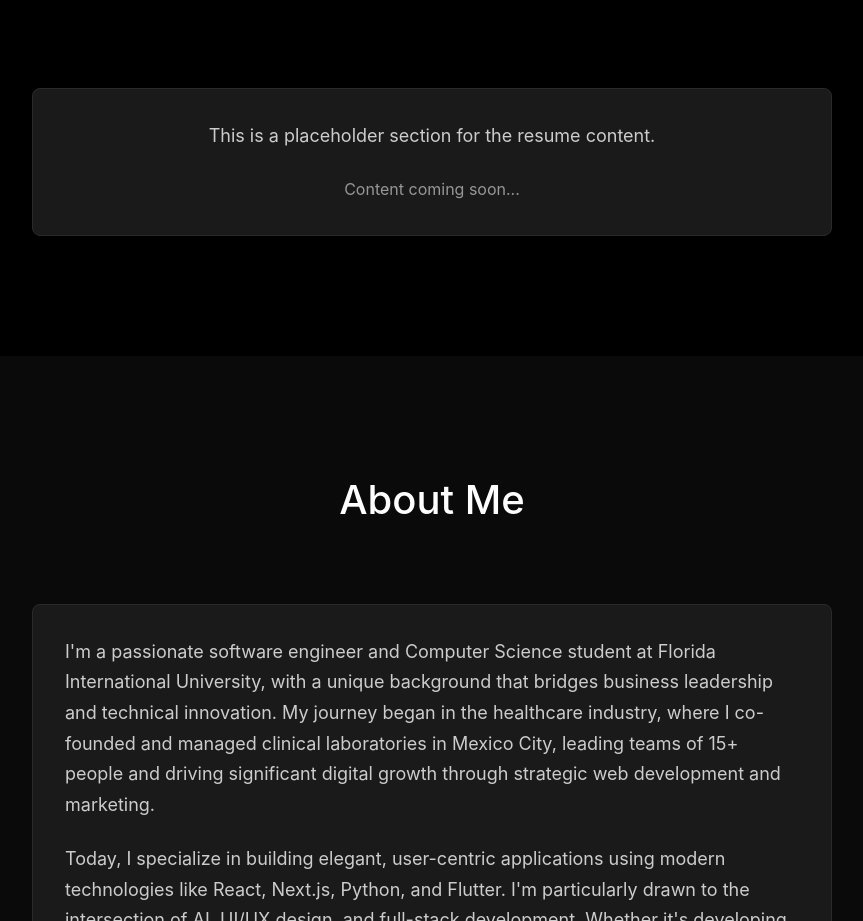
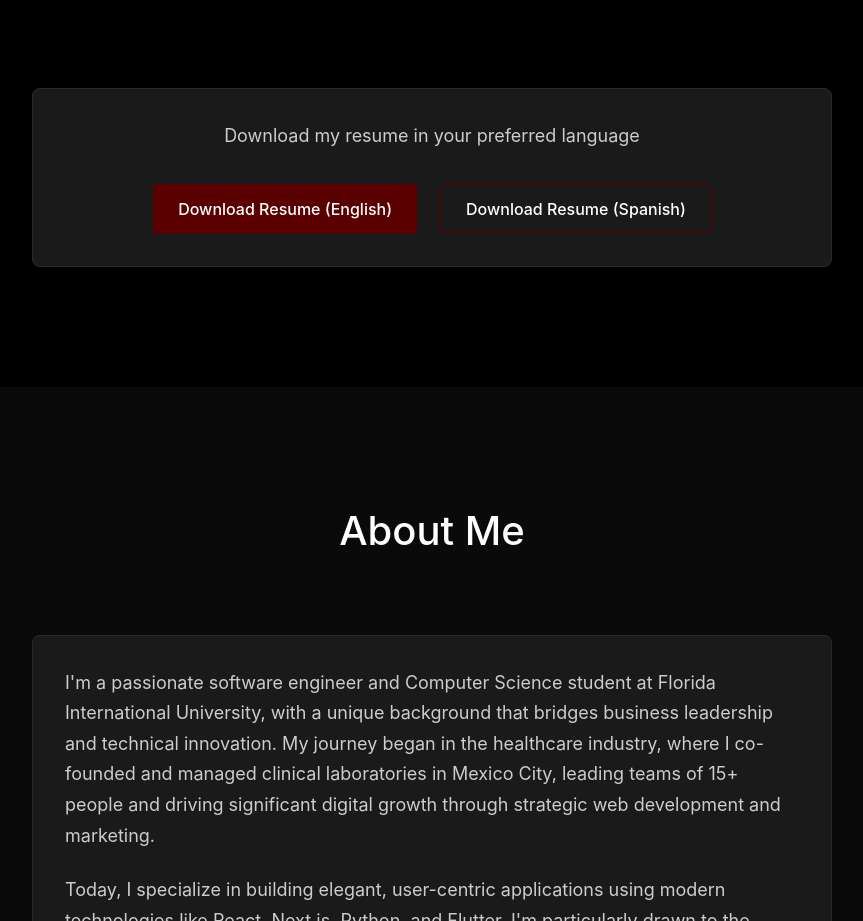
Before and after one commit to Laibrez/laibrez.github.io, a Next.js app: page / in a window 1280 px wide. Shown: the part 6196-7117 px from the top of the page, without its empty margins (208-1071 px from the left). Built offline with nearby package versions, Linux system fonts and the light colour scheme.

Commit message:
Add resume download functionality with English and Spanish options
Co-authored-by: Laibrez <190900001+Laibrez@users.noreply.github.com>

```diff
--- a/components/ResumeSection.tsx
+++ b/components/ResumeSection.tsx
@@ -10,12 +10,26 @@ export default function ResumeSection() {
 
         <div className="max-w-[800px] mx-auto">
           <div className="card text-center">
-            <p className="text-lg text-[#cccccc] leading-relaxed mb-6">
-              This is a placeholder section for the resume content.
+            <p className="text-lg text-[#cccccc] leading-relaxed mb-8">
+              Download my resume in your preferred language
             </p>
-            <p className="text-base text-[#cccccc]/70">
-              Content coming soon...
-            </p>
+
+            <div className="flex flex-col sm:flex-row items-center justify-center gap-6">
+              <a
+                href="/FAANGPath_Simple_Template__Copy_.pdf"
+                download="Laisha_Bravo_Resume_English.pdf"
+                className="btn btn-primary w-full sm:w-auto px-8 py-3.5 text-base"
+              >
+                Download Resume (English)
+              </a>
+              <a
+                href="/resumeSpanish.pdf"
+                download="Laisha_Bravo_Resume_Spanish.pdf"
+                className="btn w-full sm:w-auto px-8 py-3.5 text-base"
+              >
+                Download Resume (Spanish)
+              </a>
+            </div>
           </div>
         </div>
       </div>
```
Also changed, not shown: 2 other files (tests, documents, lock files or other folders).
